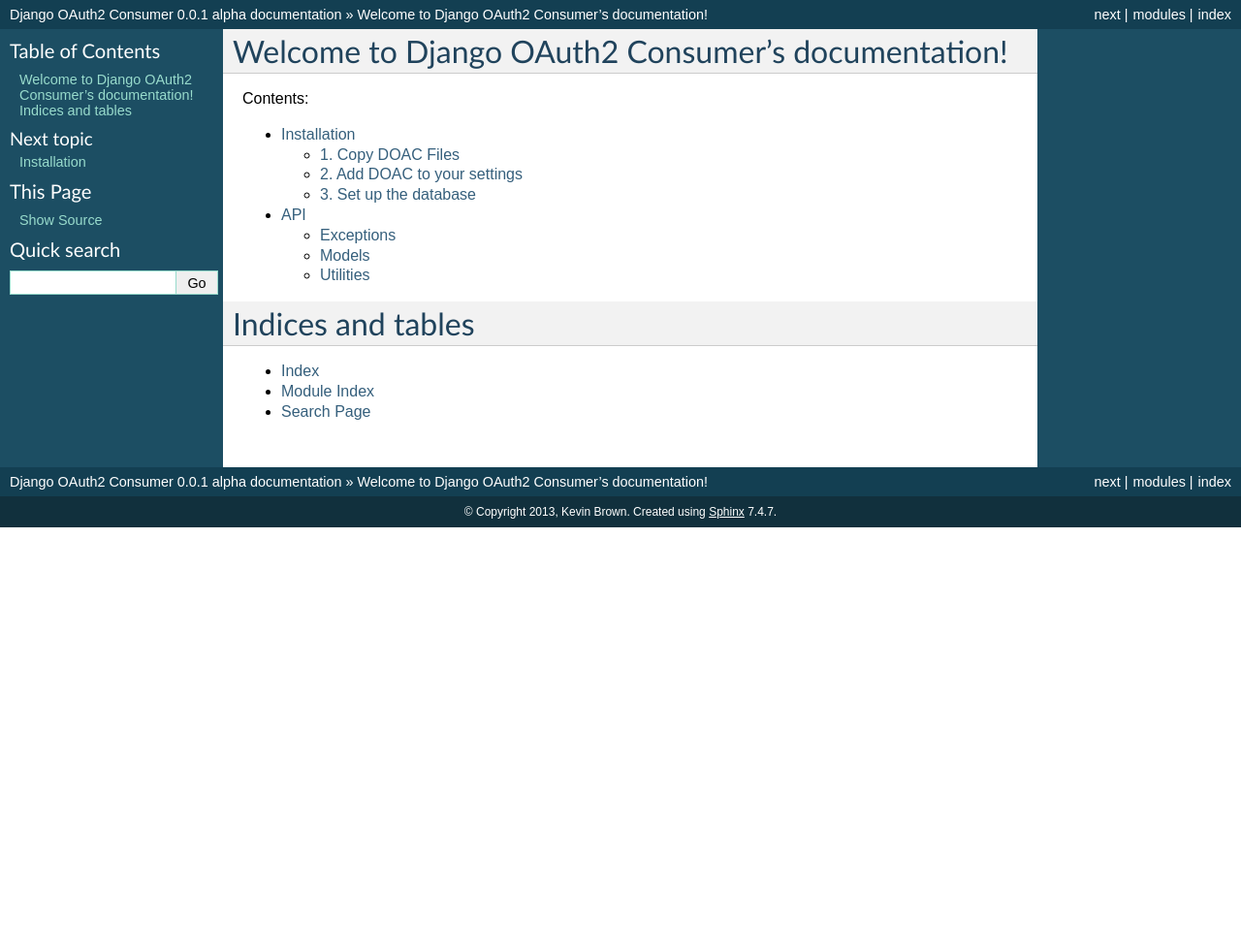
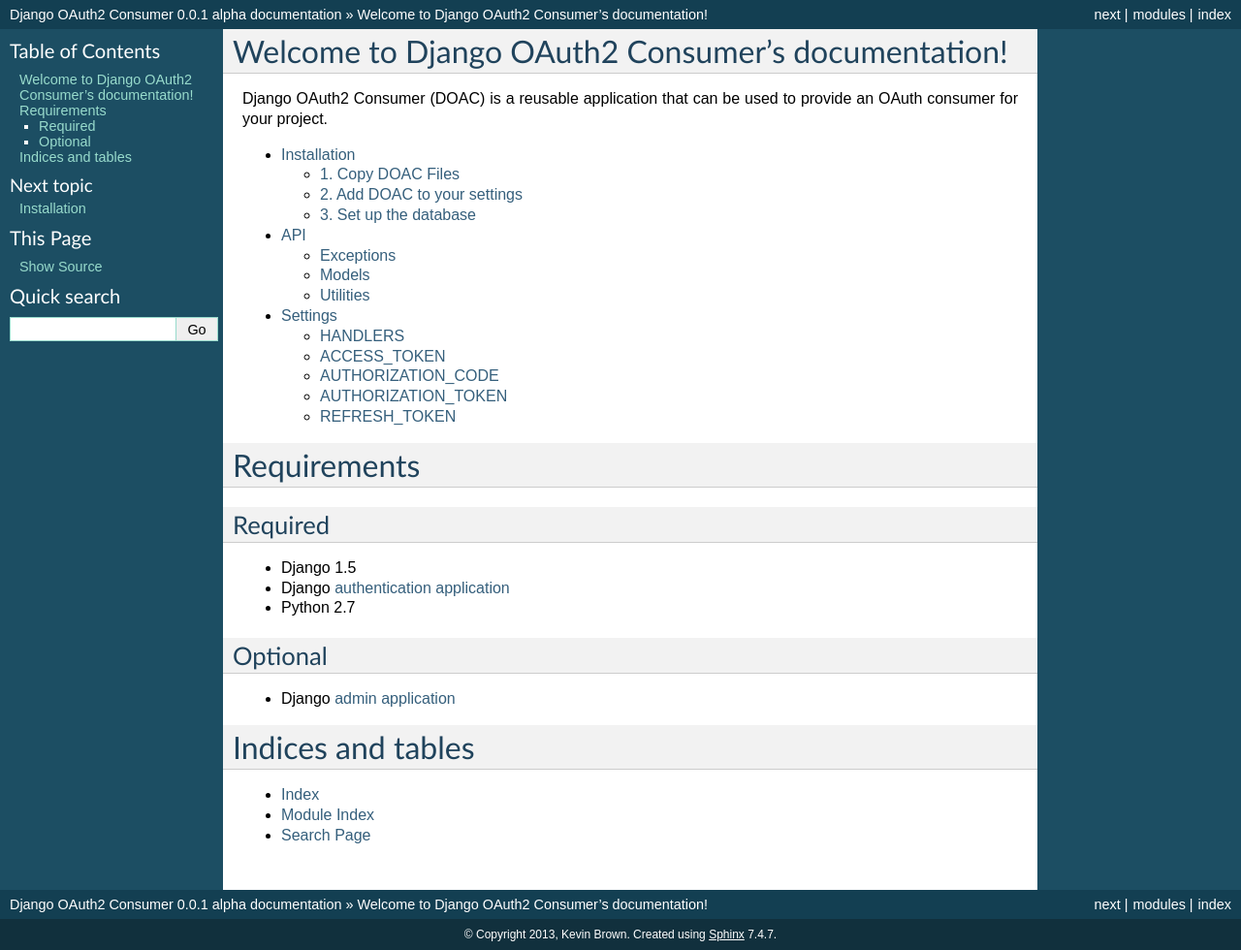
Before and after one commit to Rediker-Software/doac, a Sphinx documentation site: the page built from docs/source/index.rst, in a window 1280 px wide. Shown: the whole page at 97% size. Built offline with Sphinx 7.4.7, drawn with Linux system fonts in a browser that asks for light colours; before the commit the page ends 900 px from its top, so only the background shows below that.

Commit message:
Started documenting the settings

```diff
--- a/docs/source/index.rst
+++ b/docs/source/index.rst
@@ -6,15 +6,30 @@
 Welcome to Django OAuth2 Consumer's documentation!
 ==================================================
 
-Contents:
+Django OAuth2 Consumer (DOAC) is a reusable application that can be used to provide an OAuth consumer for your project.
 
 .. toctree::
    :maxdepth: 2
 
    installation
    api
+   settings
 
 
+Requirements
+============
+
+Required
+--------
+
+- Django 1.5
+- Django `authentication application <https://docs.djangoproject.com/en/1.5/topics/auth/>`_
+- Python 2.7
+
+Optional
+--------
+
+- Django `admin application <https://docs.djangoproject.com/en/1.5/ref/contrib/admin/>`_
 
 Indices and tables
 ==================
--- /dev/null
+++ b/docs/source/settings.rst
@@ -0,0 +1,27 @@
+========
+Settings
+========
+
+We think we set up Django OAuth2 Consumer with reasonable defualts, but there is always the option to change them through your central settings file.
+
+All of these settings are available on the ``OAUTH_CONFIG`` dictionary.
+
+HANDLERS
+========
+**Optional**
+
+ACCESS_TOKEN
+============
+**Optional**
+
+AUTHORIZATION_CODE
+==================
+**Optional**
+
+AUTHORIZATION_TOKEN
+===================
+**Optional**
+
+REFRESH_TOKEN
+=============
+**Optional**
```
